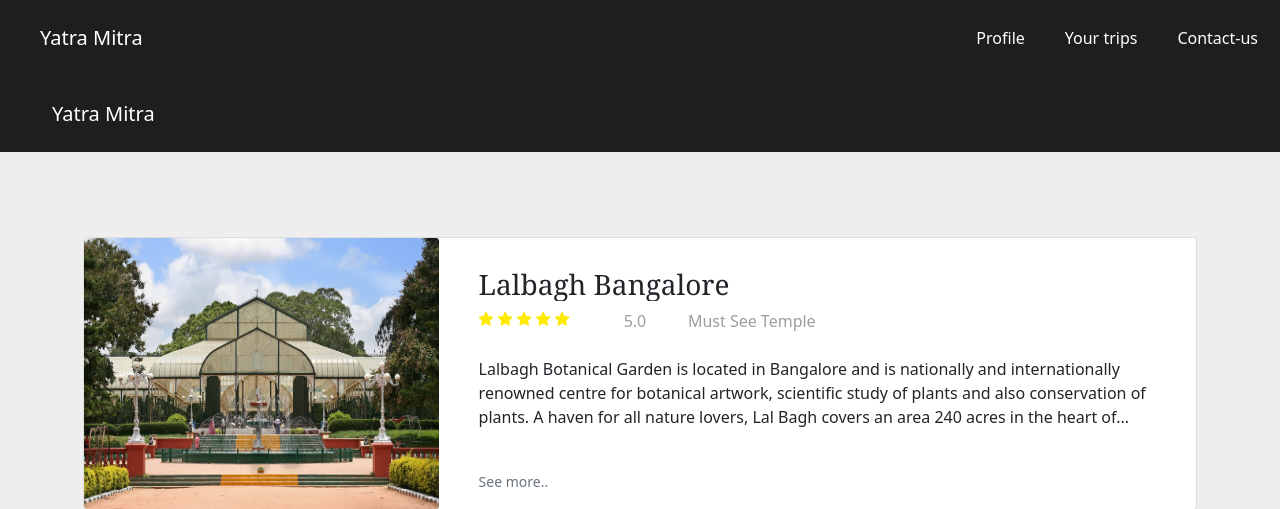
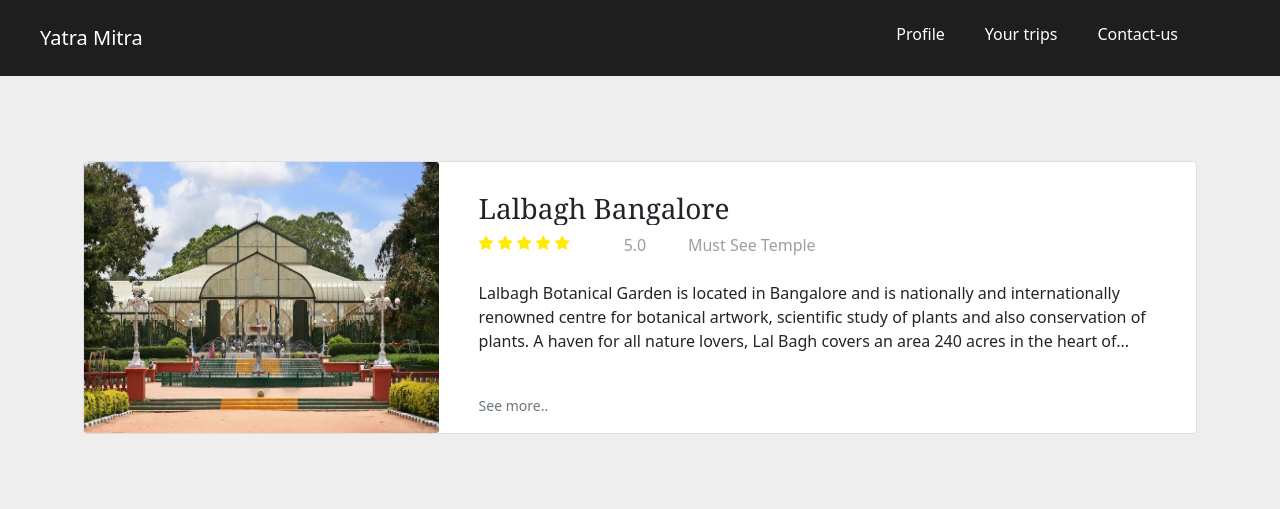
Before and after one commit to World-Konkani-Centre/SCL-2022-AMEYA, a Django app: page /recommendations/ in a window 1280 px wide. Shown: the top 509 px of the page. Run offline with Django 4.2, Linux system fonts and the light colour scheme; some libraries are stand-ins or nearby versions.

Commit message:
Added user icon in main.html

```diff
--- a/base/templates/base/recommendations.html
+++ b/base/templates/base/recommendations.html
@@ -7,19 +7,6 @@
 
 {% block content %}
 <!-- Add code from body here -->
- <!--Navigation bar-->
-  <div>
-    <nav class="navbar navbar-expand-lg">
-      <div class="container-fluid">
-      <button class="navbar-toggler" type="button" data-toggle="collapse" data-target="#navbarToggler"
-        aria-controls="navbarToggler" aria-expanded="false" aria-label="Toggle navigation">
-        <i class="fa fa-bars fa-x" id="navicon" aria-hidden="true"></i>
-      </button>
-      <a class="navbar-brand" href="index.html"><button class="project-name">Yatra Mitra</button></a>
-        <a href="https://www.google.com/"> <span class="iconify-inline navbar-toggler-icon mx-4 fa-lg" data-icon="carbon:user-avatar-filled" data-width="40" data-height="40"></span> </a>
-      </div>
-    </nav>
-  </div>
 <br><br><br>
 
 <!-- Card-1 -->
--- a/templates/main.html
+++ b/templates/main.html
@@ -51,6 +51,9 @@
           <li class="nav-item">
             <a class="items" href="contact.html"><button><span>Contact-us</span></button></a>
           </li>
+          <li class="nav-item">
+            <a href="https://www.google.com/"> <span class="iconify-inline navbar-toggler-icon mx-4 my-2 fa-lg" data-icon="carbon:user-avatar-filled" data-width="60" data-height="60"></span> </a>
+          </li>
         </ul>
       </div>
     </nav>
```
